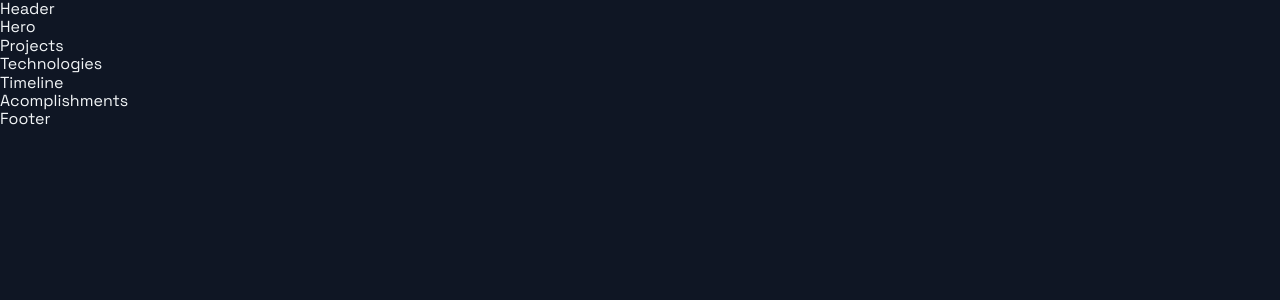
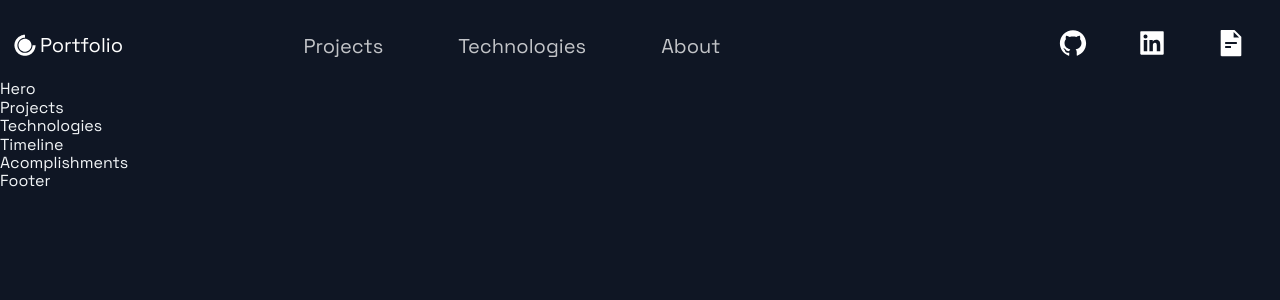
Before and after one commit to ShaishavShah04/ShaishavShah04.github.io, a Next.js app: page / in a window 1280 px wide. Shown: the top 300 px of the page. Built offline with nearby package versions, Linux system fonts and the light colour scheme.

Commit message:
Finished header.

```diff
--- a/src/components/Header/Header.js
+++ b/src/components/Header/Header.js
@@ -1,14 +1,48 @@
 import Link from 'next/link';
 import React from 'react';
-import { AiFillGithub, AiFillInstagram, AiFillLinkedin } from 'react-icons/ai';
+import { AiFillFileText, AiFillGithub, AiFillLinkedin } from 'react-icons/ai';
 import { DiCssdeck } from 'react-icons/di';
 
-import { Container, Div1, Div2, Div3, NavLink, SocialIcons } from './HeaderStyles';
+import { Container, Div1, Div2, Div3, NavLink, SocialIcons, Span } from './HeaderStyles';
 
 const Header = () =>  (
-  <div>
-    Header
-  </div>
+  <Container>
+    <Div1>
+      <Link href="/">
+        <a style={{ display: "flex", alignItems: "center", color: "white" }}>
+          <DiCssdeck size="3rem" /> <Span>Portfolio</Span>
+        </a>
+      </Link>
+    </Div1>
+    <Div2>
+      <li>
+        <Link href="#projects">
+          <NavLink>Projects</NavLink>
+        </Link>
+      </li>
+      <li>
+        <Link href="#tech">
+          <NavLink>Technologies</NavLink>
+        </Link>
+      </li>
+      <li>
+        <Link href="#about">
+          <NavLink>About</NavLink>
+        </Link>
+      </li>
+    </Div2>
+    <Div3>
+      <SocialIcons href="https://github.com">
+        <AiFillGithub size="3rem"/>
+      </SocialIcons>
+      <SocialIcons href="https://linkedin.com">
+        <AiFillLinkedin size="3rem"/>
+      </SocialIcons>
+      <SocialIcons href="https://github.com">
+        <AiFillFileText size="3rem"/>
+      </SocialIcons>
+    </Div3>
+  </Container>
 );
 
 export default Header;
--- a/src/components/Header/HeaderStyles.js
+++ b/src/components/Header/HeaderStyles.js
@@ -17,6 +17,11 @@
     grid-row-gap: 0.5rem;
   }
 `;
+
+export const Span = styled.span`
+  font-size: 2rem;
+`;
+
 export const Div1 = styled.div`
   grid-area: 1 / 1 / 2 / 2;
   display: flex;
@@ -29,6 +34,7 @@
 export const Div2 = styled.div`
   grid-area: 1 / 2 / 2 / 4;
   display: flex;
+  margin-top: 10px;
   justify-content: space-around;
   @media ${(props) => props.theme.breakpoints.sm} {
     grid-area: 2 / 2 / 3 / 5;
@@ -116,9 +122,6 @@
 border-radius: 50px;
   padding: 8px;
 &:hover {
-    background-color: #212d45;
-    transform: scale(1.2);
-    cursor: pointer;
-
+    color: cyan;
   }
 `
```
Also changed, not shown: package.json (line endings or trailing spaces), 1 other file (tests, documents, lock files or other folders).
